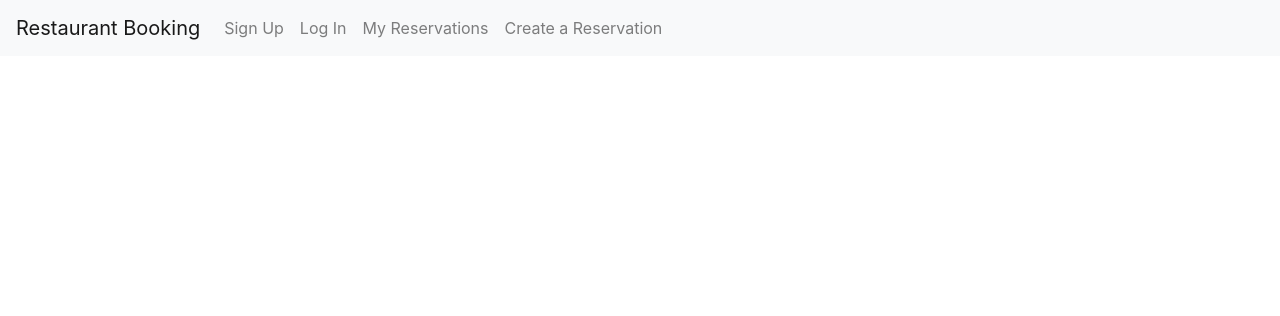
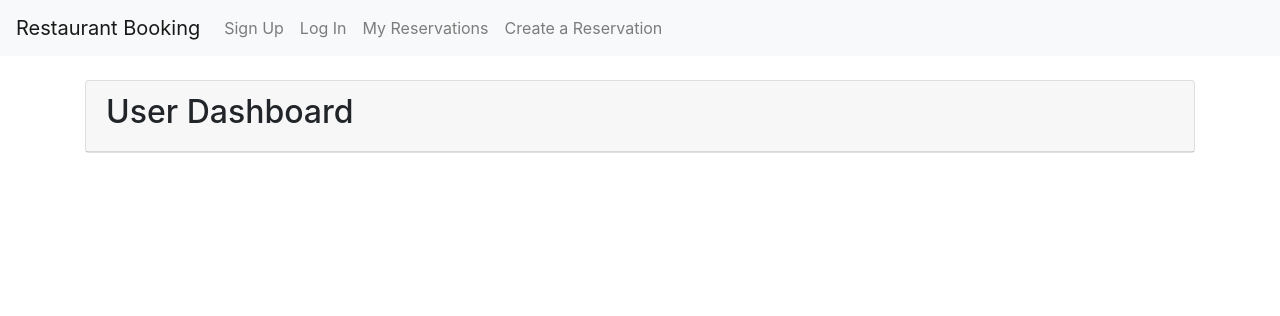
Before and after one commit to Seafzz/rest, a Django app: template booking/templates/booking/user_dashboard.html in a window 1280 px wide. Shown: the top 316 px of the page. Run offline with Django 5.2, Linux system fonts and the light colour scheme; the template is opened without the code that fills it, so the values that code supplies are empty; parts of the project's set-up code (start-up, migrations or seed data) failed here and were passed over; some libraries are stand-ins or nearby versions.

Commit message:
added divs and h2

```diff
--- a/booking/templates/booking/user_dashboard.html
+++ b/booking/templates/booking/user_dashboard.html
@@ -1,5 +1,9 @@
 {% extends 'booking/base.html' %}
 {% block title %}User Dashboard{% endblock %}
 {% block content %}
+<div class="card mt-4">
+    <div class="card-header">
+        <h2>User Dashboard</h2>
+    </div>
 
 {% endblock %}
```
